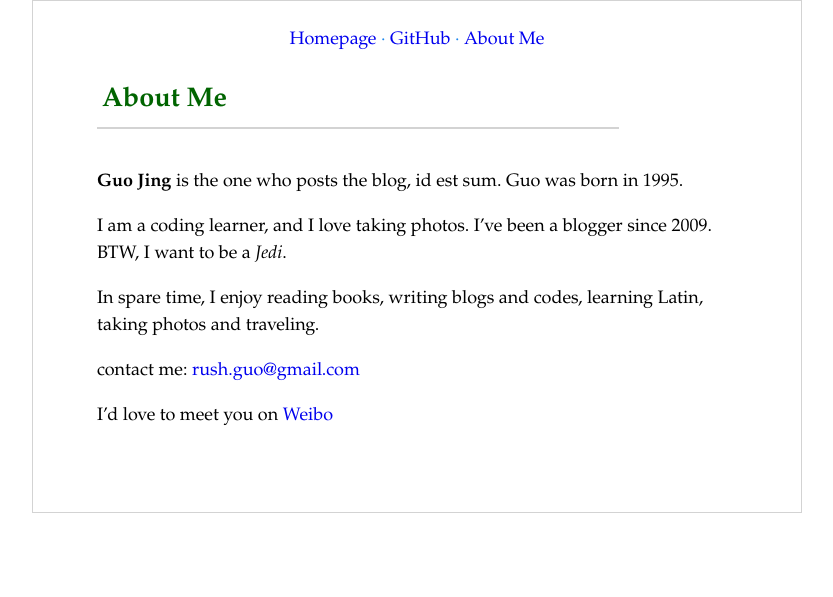
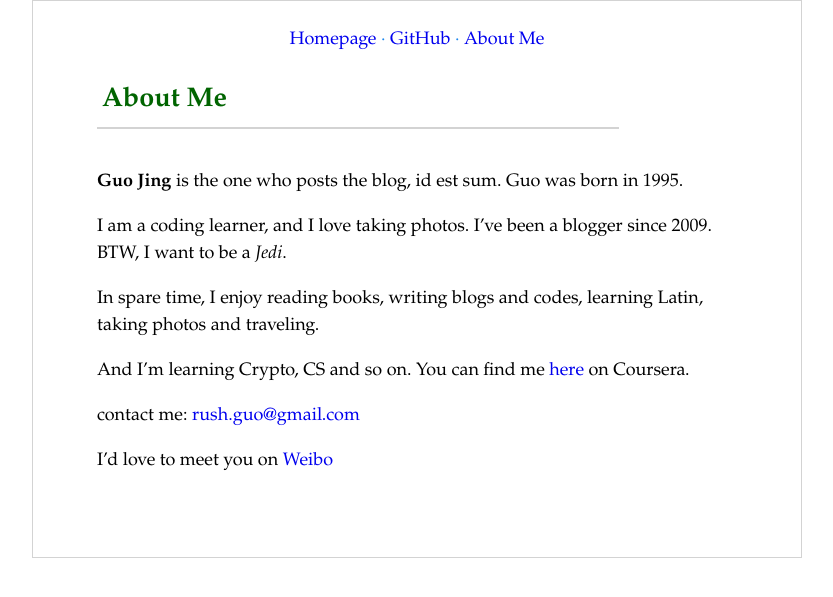
Before and after one commit to guojing0/guojing0.github.io, a Jekyll site: the page built from about-me.md, in a window 1280 px wide. Shown: the top 597 px of the page, without its empty margins (223-1056 px from the left). Built offline with Jekyll 4.4.1, drawn with Linux system fonts in a browser that asks for light colours; Markdown is read by kramdown in place of the engine named in the settings.

Commit message:
about me changed.

```diff
--- a/about-me.md
+++ b/about-me.md
@@ -9,6 +9,8 @@ I am a coding learner, and I love taking photos. I've been a blogger since 2009.
 
 In spare time, I enjoy reading books, writing blogs and codes, learning Latin, taking photos and traveling.
 
+And I'm learning Crypto, CS and so on. You can find me <a href="https://www.coursera.org/user/i/361951d01125a4915d2bc9815ad17a1b">here</a> on Coursera.
+
 contact me: <rush.guo@gmail.com>
 
 I'd love to meet you on <a href="http://weibo.com/gj1030">Weibo</a>
```
